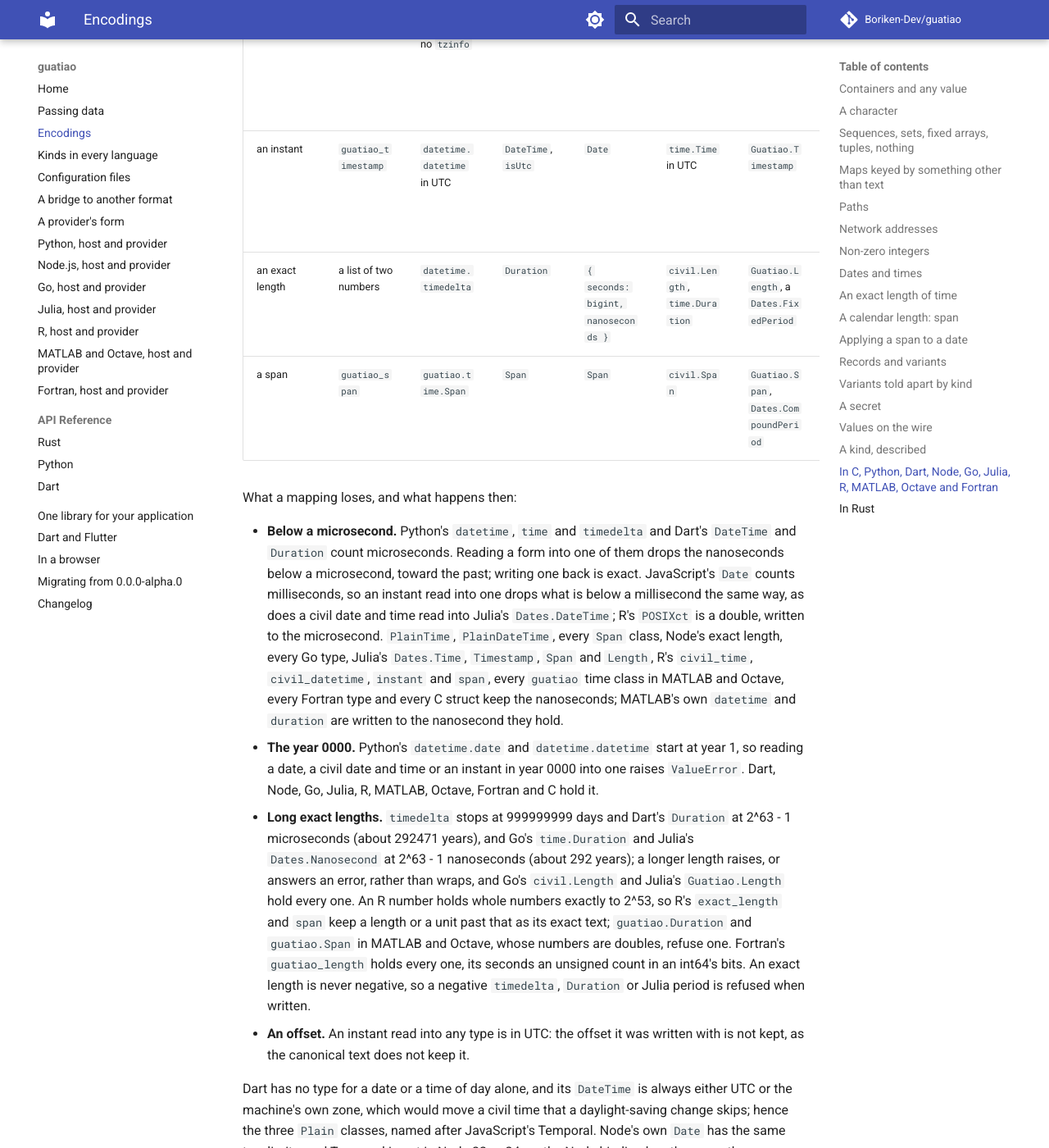
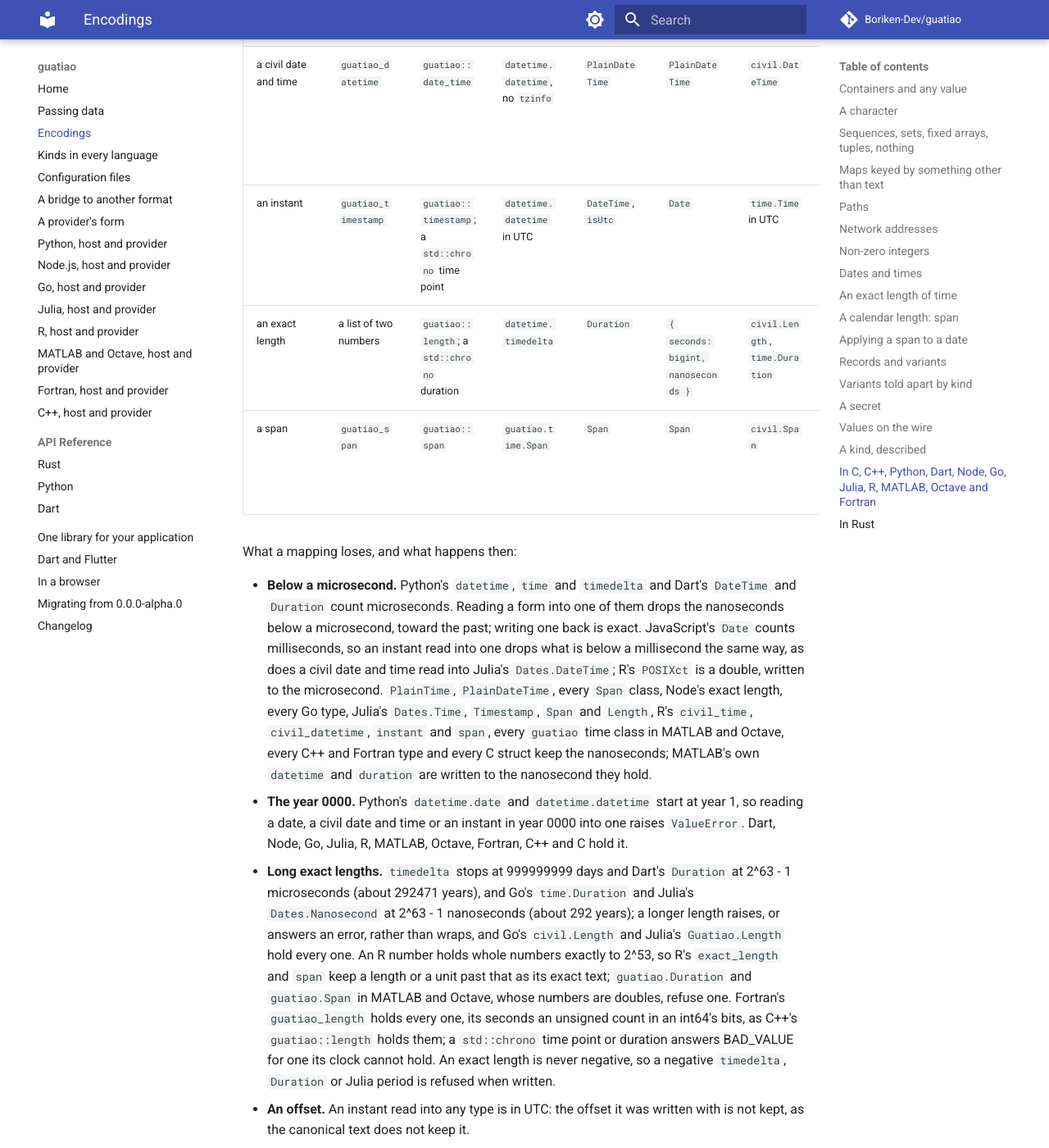
Before and after one commit to Boriken-Dev/guatiao, an MkDocs documentation site: the page built from docs/encodings.md, in a window 1280 px wide and 1400 px high, scrolled down 14033 px. Shown: the whole window at 82% size. Built offline with MkDocs 1.6.1 and Material for MkDocs 9.7.7, drawn with Linux system fonts in a browser that asks for light colours; comment, search, counter and statistics services are not loaded; some of the changed text lies outside the part shown.

Commit message:
docs: C++ as a host and a provider
A cpp page: the CMake packages and how each finds its library, values,
a host with sources and refresh(), a kind declared over its C table, a
provider class served from a library file, and what C++ cannot do that
Rust can. The encodings page gains C++'s wire functions and time types,
the home page and README the install line and the satellites, the
repository orientation the layout, the commands and the release's
version list, and the changelog the entry.

```diff
--- a/docs/encodings.md
+++ b/docs/encodings.md
@@ -479,6 +479,7 @@ and a conversation with every refusal, are
 | R | `to_wire(x)`, `from_wire(bytes)` | `wire_announce`, `wire_send`, `wire_close` | `wire_receiver()$accept(frame)`; conditions `guatiao_wire_*` |
 | MATLAB, Octave | `v.to_wire()`, `guatiao.Value.from_wire(b)` | `guatiao.wire.announce`, `.send`, `.close` | `guatiao.wire.Receiver().accept(frame)`; `guatiao:<Status>:<refusal>` errors |
 | Fortran | `guatiao_to_wire`, `guatiao_from_wire` | `guatiao_wire_announce`, `_send`, `_close` | `guatiao_open_receiver`, `r%accept`; a `guatiao_wire_refusal` |
+| C++ | `guatiao::to_wire(v)`, `guatiao::from_wire(bytes)` | `guatiao::wire_announce`, `wire_send`, `wire_close` | `guatiao::receiver().accept(frame)`; an `error` whose detail names the refusal |
 
 In every binding the refusal is also the status's own error, so code
 that catches a bad value catches a malformed frame and an invalid value
@@ -554,25 +555,25 @@ among kinds the reader already holds. A description is written by
 JSON); a kind crate writes its document with the same switch that writes
 its header, and a test compares the committed copy with a fresh one.
 
-## In C, Python, Dart, Node, Go, Julia, R, MATLAB, Octave and Fortran
+## In C, C++, Python, Dart, Node, Go, Julia, R, MATLAB, Octave and Fortran
 
 Each text form above has C functions that read it into a plain struct,
 write it back from one, and rewrite text in its canonical spelling, all
-declared in `guatiao.h`; the Python, Dart, Node, Go, Julia, R,
+declared in `guatiao.h`; the C++, Python, Dart, Node, Go, Julia, R,
 MATLAB/Octave and Fortran bindings call the same functions, so every grammar has one implementation. A refusal is
 `GUATIAO_ERR_BAD_VALUE` with a `guatiao_text_error` that names the byte
 offset and what was expected there. `guatiao_date_add_span` and
 `guatiao_datetime_add_span` apply a span, and `guatiao_duration_read`
 reads an exact length in any of its three spellings.
 
-| form | C | Python | Dart | Node | Go | Julia | R | MATLAB, Octave | Fortran |
-| --- | --- | --- | --- | --- | --- | --- | --- | --- | --- |
-| a date | `guatiao_date` | `datetime.date` | `PlainDate` | `PlainDate` | `civil.Date` | `Dates.Date` | `Date` | `guatiao.Date` | `guatiao_date` |
-| a time of day | `guatiao_time` | `datetime.time`, no `tzinfo` | `PlainTime` | `PlainTime` | `civil.Time` | `Dates.Time` | `civil_time` | `guatiao.TimeOfDay` | `guatiao_time` |
-| a civil date and time | `guatiao_datetime` | `datetime.datetime`, no `tzinfo` | `PlainDateTime` | `PlainDateTime` | `civil.DateTime` | `Dates.DateTime` | `civil_datetime` | `guatiao.DateTime`; MATLAB's `datetime` with no zone, written | `guatiao_datetime` |
-| an instant | `guatiao_timestamp` | `datetime.datetime` in UTC | `DateTime`, `isUtc` | `Date` | `time.Time` in UTC | `Guatiao.Timestamp` | `instant`, `POSIXct` | `guatiao.Timestamp`; MATLAB's `datetime` with a zone, written | `guatiao_timestamp` |
-| an exact length | a list of two numbers | `datetime.timedelta` | `Duration` | `{ seconds: bigint, nanoseconds }` | `civil.Length`, `time.Duration` | `Guatiao.Length`, a `Dates.FixedPeriod` | `exact_length`, `difftime` | `guatiao.Duration`; MATLAB's `duration`, written | `guatiao_length` |
-| a span | `guatiao_span` | `guatiao.time.Span` | `Span` | `Span` | `civil.Span` | `Guatiao.Span`, `Dates.CompoundPeriod` | `span` | `guatiao.Span` | `guatiao_span` |
+| form | C | C++ | Python | Dart | Node | Go | Julia | R | MATLAB, Octave | Fortran |
+| --- | --- | --- | --- | --- | --- | --- | --- | --- | --- | --- |
+| a date | `guatiao_date` | `guatiao::date` | `datetime.date` | `PlainDate` | `PlainDate` | `civil.Date` | `Dates.Date` | `Date` | `guatiao.Date` | `guatiao_date` |
+| a time of day | `guatiao_time` | `guatiao::time_of_day` | `datetime.time`, no `tzinfo` | `PlainTime` | `PlainTime` | `civil.Time` | `Dates.Time` | `civil_time` | `guatiao.TimeOfDay` | `guatiao_time` |
+| a civil date and time | `guatiao_datetime` | `guatiao::date_time` | `datetime.datetime`, no `tzinfo` | `PlainDateTime` | `PlainDateTime` | `civil.DateTime` | `Dates.DateTime` | `civil_datetime` | `guatiao.DateTime`; MATLAB's `datetime` with no zone, written | `guatiao_datetime` |
+| an instant | `guatiao_timestamp` | `guatiao::timestamp`; a `std::chrono` time point | `datetime.datetime` in UTC | `DateTime`, `isUtc` | `Date` | `time.Time` in UTC | `Guatiao.Timestamp` | `instant`, `POSIXct` | `guatiao.Timestamp`; MATLAB's `datetime` with a zone, written | `guatiao_timestamp` |
+| an exact length | a list of two numbers | `guatiao::length`; a `std::chrono` duration | `datetime.timedelta` | `Duration` | `{ seconds: bigint, nanoseconds }` | `civil.Length`, `time.Duration` | `Guatiao.Length`, a `Dates.FixedPeriod` | `exact_length`, `difftime` | `guatiao.Duration`; MATLAB's `duration`, written | `guatiao_length` |
+| a span | `guatiao_span` | `guatiao::span` | `guatiao.time.Span` | `Span` | `Span` | `civil.Span` | `Guatiao.Span`, `Dates.CompoundPeriod` | `span` | `guatiao.Span` | `guatiao_span` |
 
 What a mapping loses, and what happens then:
 
@@ -587,12 +588,12 @@ What a mapping loses, and what happens then:
   class, Node's exact length, every Go type, Julia's `Dates.Time`,
   `Timestamp`, `Span` and `Length`, R's `civil_time`, `civil_datetime`,
   `instant` and `span`, every `guatiao` time class in MATLAB and Octave,
-  every Fortran type and every C struct keep the nanoseconds; MATLAB's own `datetime` and
+  every C++ and Fortran type and every C struct keep the nanoseconds; MATLAB's own `datetime` and
   `duration` are written to the nanosecond they hold.
 - **The year 0000.** Python's `datetime.date` and `datetime.datetime`
   start at year 1, so reading a date, a civil date and time or an
   instant in year 0000 into one raises `ValueError`. Dart, Node, Go,
-  Julia, R, MATLAB, Octave, Fortran and C hold it.
+  Julia, R, MATLAB, Octave, Fortran, C++ and C hold it.
 - **Long exact lengths.** `timedelta` stops at 999999999 days and Dart's
   `Duration` at 2^63 - 1 microseconds (about 292471 years), and Go's
   `time.Duration` and Julia's `Dates.Nanosecond` at 2^63 - 1 nanoseconds
@@ -602,7 +603,9 @@ What a mapping loses, and what happens then:
   `exact_length` and `span` keep a length or a unit past that as its exact
   text; `guatiao.Duration` and `guatiao.Span` in MATLAB and Octave, whose
   numbers are doubles, refuse one. Fortran's `guatiao_length` holds every one, its
-  seconds an unsigned count in an int64's bits. An exact length is never negative, so a negative
+  seconds an unsigned count in an int64's bits, as C++'s `guatiao::length` holds them; a
+  `std::chrono` time point or duration answers BAD_VALUE for one its clock cannot hold. An exact
+  length is never negative, so a negative
   `timedelta`, `Duration` or Julia period is refused when written.
 - **An offset.** An instant read into any type is in UTC: the offset it
   was written with is not kept, as the canonical text does not keep it.
@@ -632,7 +635,7 @@ derived type per form, read and written by the C functions.
 A secret is the value it holds in every language; what each offers is
 redaction, `guatiao_schema_redact`, `guatiao.redact` in Python, MATLAB
 and Octave, `redact` in Dart, Node, Julia and R, `guatiao.Redact` in
-Go and `guatiao_redact` in Fortran, with a
+Go, `guatiao::redact` in C++ and `guatiao_redact` in Fortran, with a
 placeholder of the caller's choosing.
 
 ## In Rust
--- a/mkdocs.yml
+++ b/mkdocs.yml
@@ -41,6 +41,7 @@ nav:
   - R, host and provider: r.md
   - MATLAB and Octave, host and provider: matlab.md
   - Fortran, host and provider: fortran.md
+  - C++, host and provider: cpp.md
   - API Reference:
       # rustdoc's own output, built by `cargo doc` and copied under
       # `rust/` by the docs workflow. An absolute URL because it is not a
```
Also changed, not shown: AGENTS.md (+30 -3 lines), CHANGELOG.md (+18 -0 lines), README.md (+4 -1 lines), docs/cpp.md (added, +202 -0 lines), docs/index.md (+16 -1 lines).
